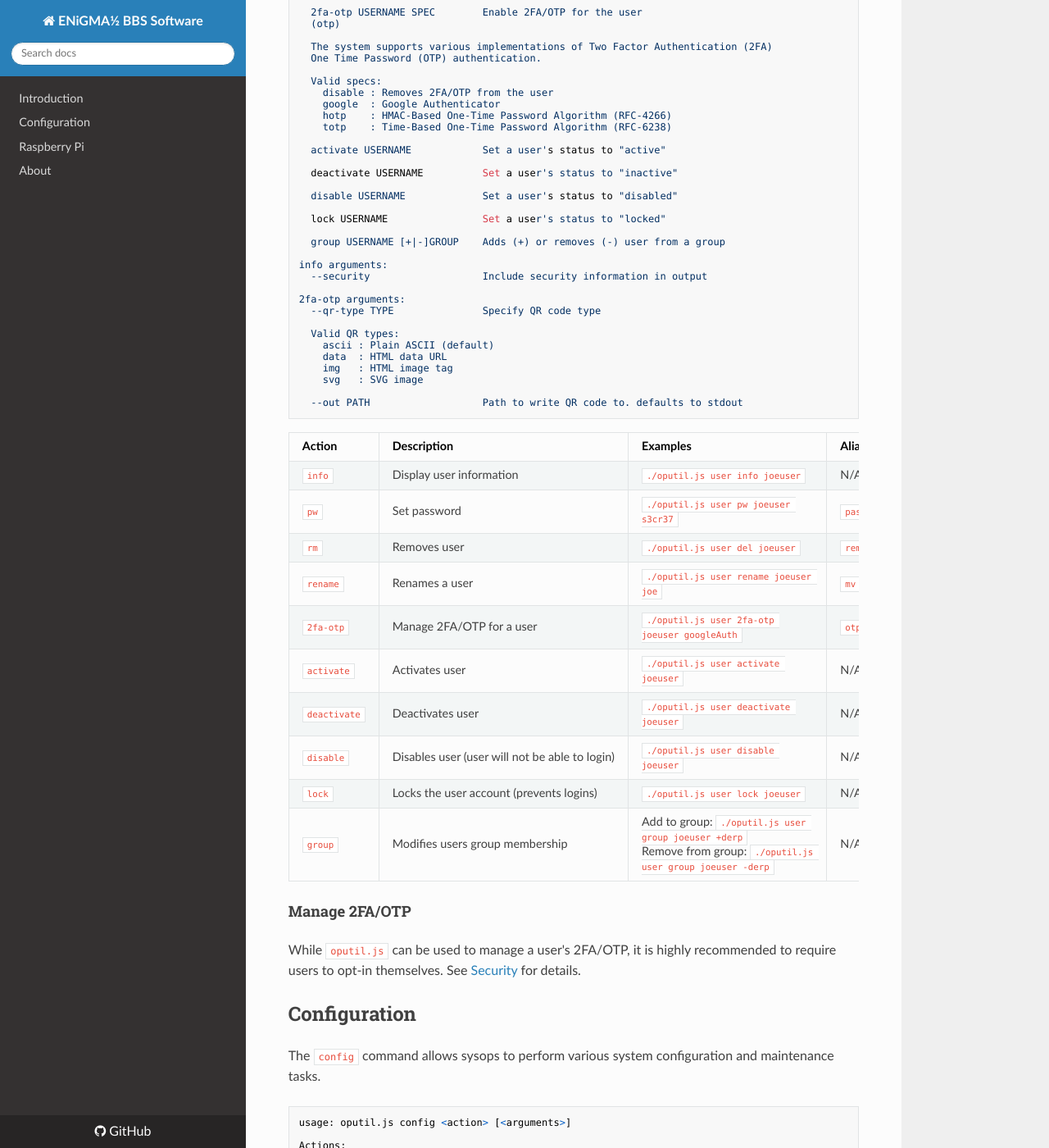
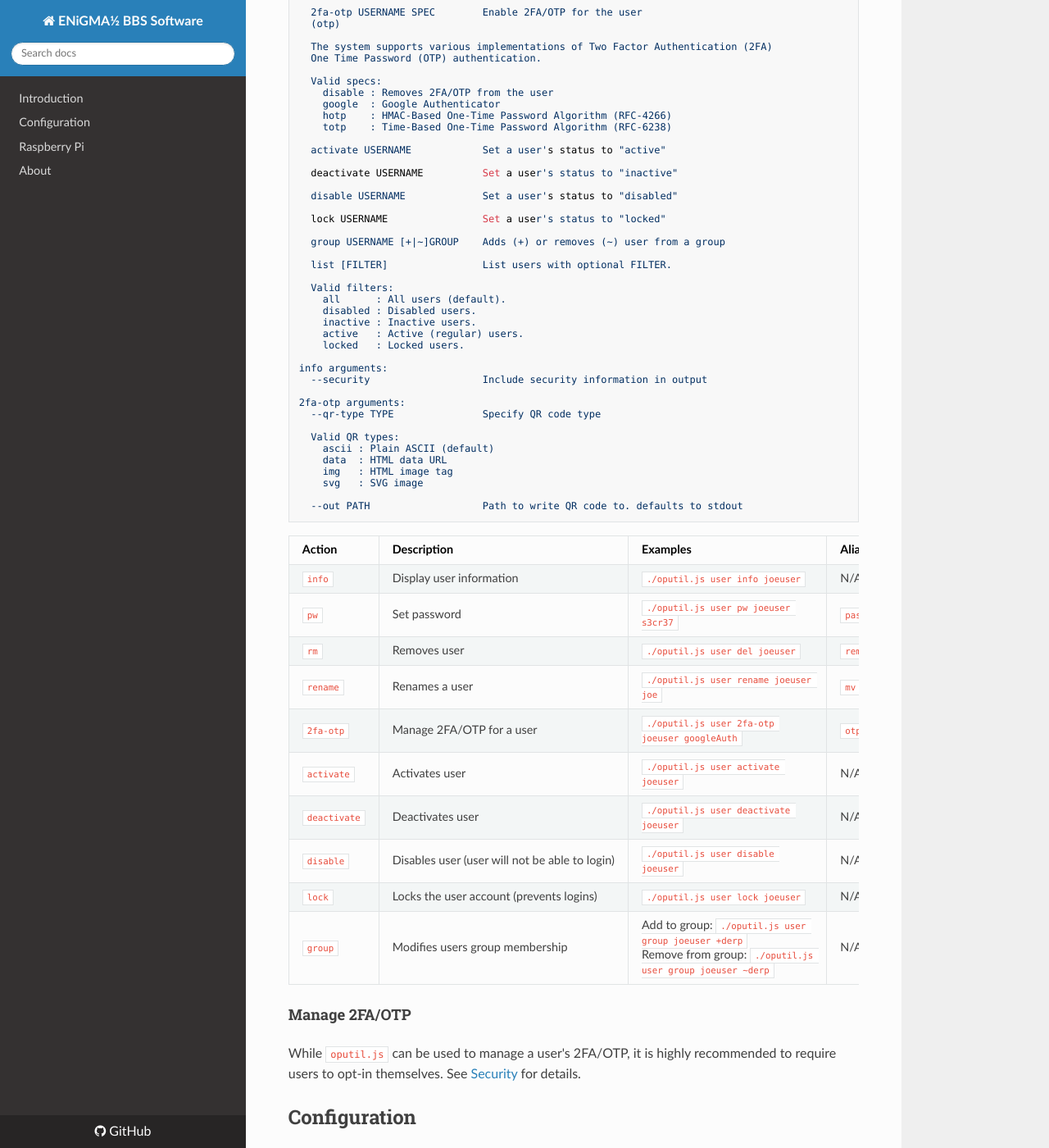
Before and after one commit to NuSkooler/enigma-bbs, an MkDocs documentation site: the page built from docs/admin/oputil.md, in a window 1280 px wide and 1400 px high, scrolled down 1249 px. Shown: the whole window at 82% size. Built offline with MkDocs 1.6.1, drawn with Linux system fonts in a browser that asks for light colours; nearby versions of some CDN libraries; old or Windows-style settings are respelled for this version of MkDocs.

Commit message:
Fix up docs

```diff
--- a/docs/admin/oputil.md
+++ b/docs/admin/oputil.md
@@ -76,7 +76,16 @@ Actions:
 
   lock USERNAME                Set a user's status to "locked"
 
-  group USERNAME [+|-]GROUP    Adds (+) or removes (-) user from a group
+  group USERNAME [+|~]GROUP    Adds (+) or removes (~) user from a group
+
+  list [FILTER]                List users with optional FILTER.
+
+  Valid filters:
+    all      : All users (default).
+    disabled : Disabled users.
+    inactive : Inactive users.
+    active   : Active (regular) users.
+    locked   : Locked users.
 
 info arguments:
   --security                   Include security information in output
@@ -104,7 +113,7 @@ info arguments:
 | `deactivate`    | Deactivates user  | `./oputil.js user deactivate joeuser` | N/A   |
 | `disable`   | Disables user (user will not be able to login)    | `./oputil.js user disable joeuser`    | N/A   |
 | `lock` | Locks the user account (prevents logins) | `./oputil.js user lock joeuser` | N/A |
-| `group`   | Modifies users group membership   | Add to group: `./oputil.js user group joeuser +derp`<br/>Remove from group: `./oputil.js user group joeuser -derp`   | N/A    |
+| `group`   | Modifies users group membership   | Add to group: `./oputil.js user group joeuser +derp`<br/>Remove from group: `./oputil.js user group joeuser ~derp`   | N/A    |
 
 #### Manage 2FA/OTP
 While `oputil.js` can be used to manage a user's 2FA/OTP, it is highly recommended to require users to opt-in themselves. See [Security](../configuration/security.md) for details.
```
